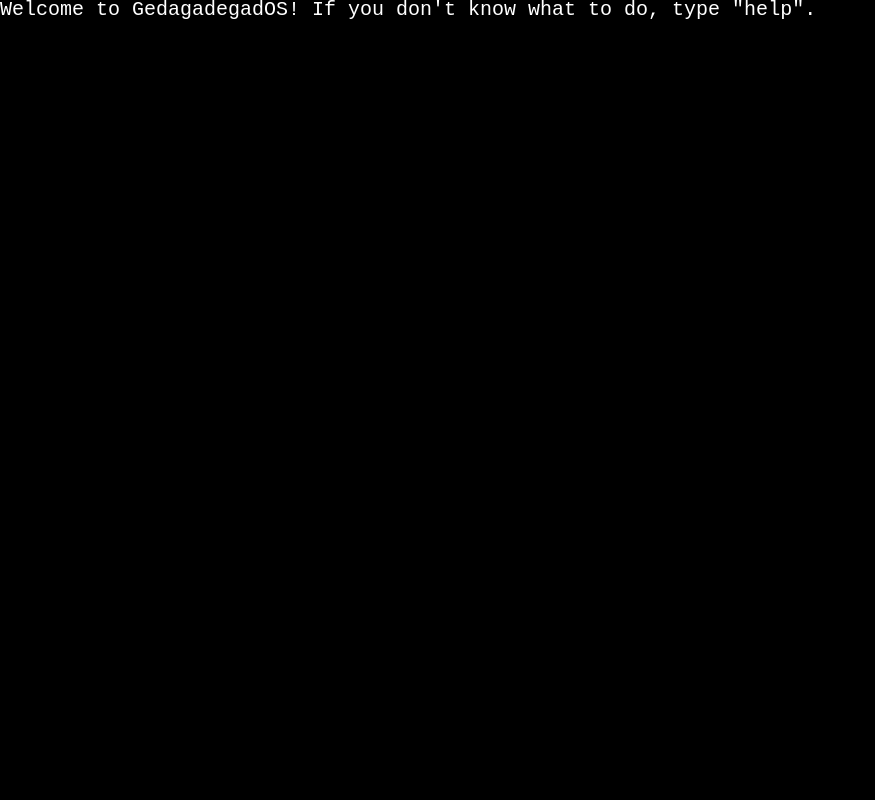
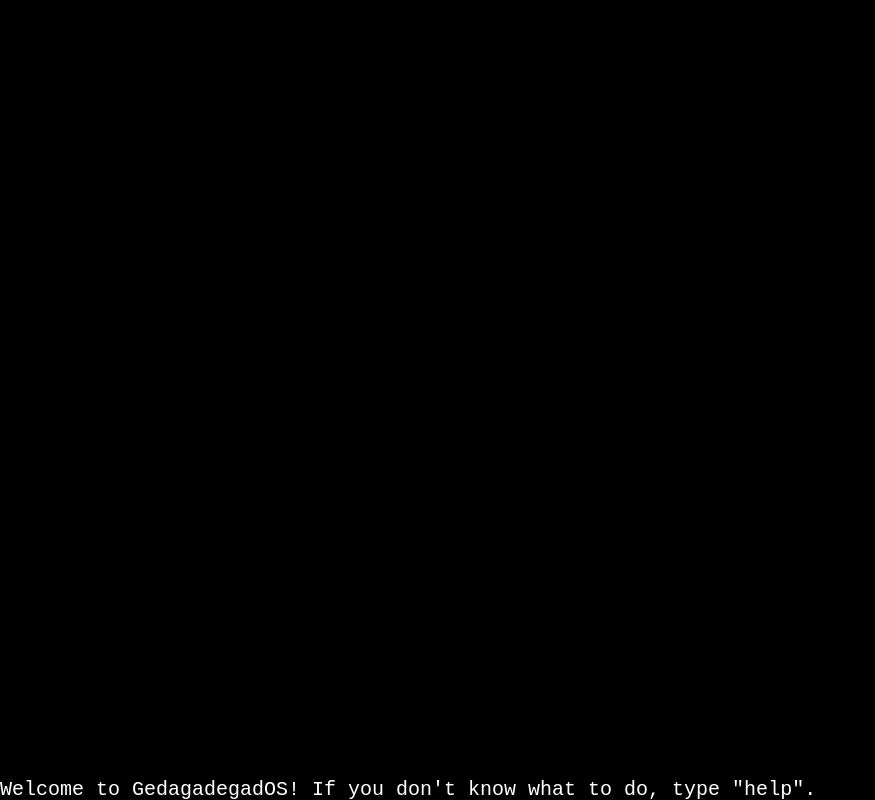
Before and after one commit to THEGAMER221148/GDOS, a plain HTML site: page index.html in a window 1280 px wide. Shown: the whole page, without its empty margins (0-875 px from the left). Drawn offline with Linux system fonts and the light colour scheme.

Commit message:
fixed terminal

```diff
--- a/index.html
+++ b/index.html
@@ -11,7 +11,7 @@
                 background-color: rgb(0, 0, 0);
                 position: fixed;
             }
-            #terminalText, code {
+            #terminalText{
                 position: fixed;
                 width: 100%;
                 color: white;
@@ -19,19 +19,17 @@
                 line-height: 20px;
                 margin: 0%;
                 white-space: pre;
+                bottom: 0%;
             }
             ul {
                 line-height: 10px;
                 margin-top: 0%;
                 margin-bottom: 0%;
             }
-
         </style>
     </head>
     <body>
-        <div id="terminalText">Welcome to GedagadegadOS! If you don't know what to do, type "help".
-    </div>
-        <div id="thing">|</div>
+        <div id="terminalText">Welcome to GedagadegadOS! If you don't know what to do, type "help". <br></div>
         <script src="./terminal.js" type="module"></script>
     </body>
 </html>
--- a/terminal.js
+++ b/terminal.js
@@ -1,5 +1,5 @@
 const text = document.getElementById("terminalText");
-const indicator = document.getElementById("thing");
+let indicator = "|";
 const forbiddenKeys = ["shift", "escape", "tab", "delete", "arrowup", "arrowdown", "arrowleft", "arrowright", "control", "capslock", "end", "home", "pagedown", "pageup", "f1", "f2", "f3", "f4", "f5", "f6", "f7", "f8", "f9", "f10", "f11", "f12"];
 let storedString = text.innerHTML;
 let selectedChar = storedString.length;
@@ -67,13 +67,13 @@ window.addEventListener("keydown", function(event){
         }else{
             currentLine += "e";
         }
-    }else if(event.key == "Tab"){
+    }else if(event.key == "ArrowRight"){
         currentLine += "    ";
     }else if(!forbiddenKeys.includes(event.key.toLowerCase())){
         currentLine += event.key;
         console.log(event.key);
     }
-    text.innerHTML = `<span style="color:rgb(200, 200, 200)">${storedString}</span><span style="color: white">${currentLine}</span>`;
+    text.innerHTML = `<span style="color:rgb(200, 200, 200)">${storedString}</span><span style="color: white">${currentLine}${indicator}</span>`;
 });
 
 function printToTerminal(msg, color){
@@ -87,13 +87,13 @@ function clearTerminal(){
     text.innerHTML = "";
 }
 
-setInterval(() => {
-    // text.innerHTML = `<span style="color:rgb(200, 200, 200)">` + storedString + `</span>` + currentLine + "|";
-    indicator.innerHTML = "|";
-    setTimeout(() => {
-        // text.innerHTML = `<span style="color:rgb(200, 200, 200)">` + storedString + `</span>` + currentLine + " ";
-        indicator.innerHTML = " ";
-    }, 500);
-}, 1000);
+// setInterval(() => {
+//     // text.innerHTML = `<span style="color:rgb(200, 200, 200)">` + storedString + `</span>` + currentLine + "|";
+//     indicator = "|";
+//     setTimeout(() => {
+//         // text.innerHTML = `<span style="color:rgb(200, 200, 200)">` + storedString + `</span>` + currentLine + " ";
+//         indicator = " ";
+//     }, 500);
+// }, 1000);
 
 export {printToTerminal, clearTerminal};
```
